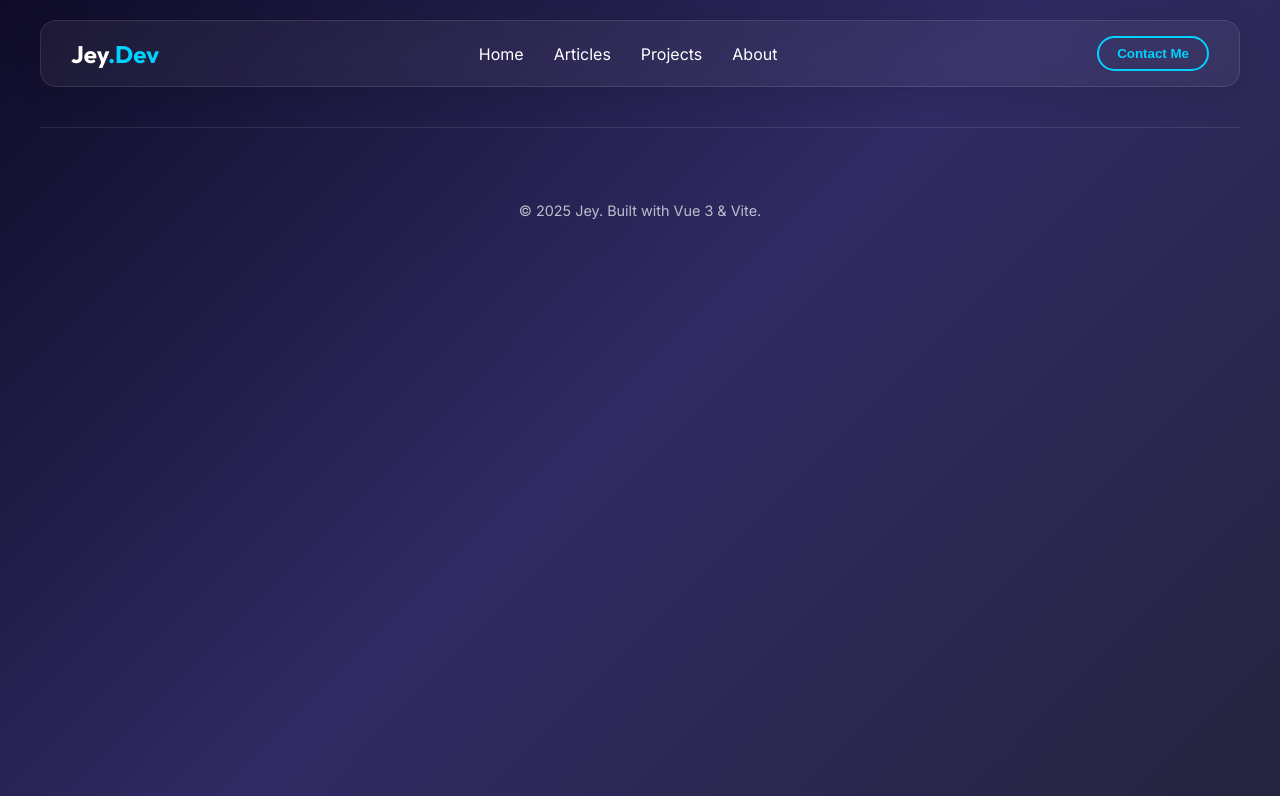
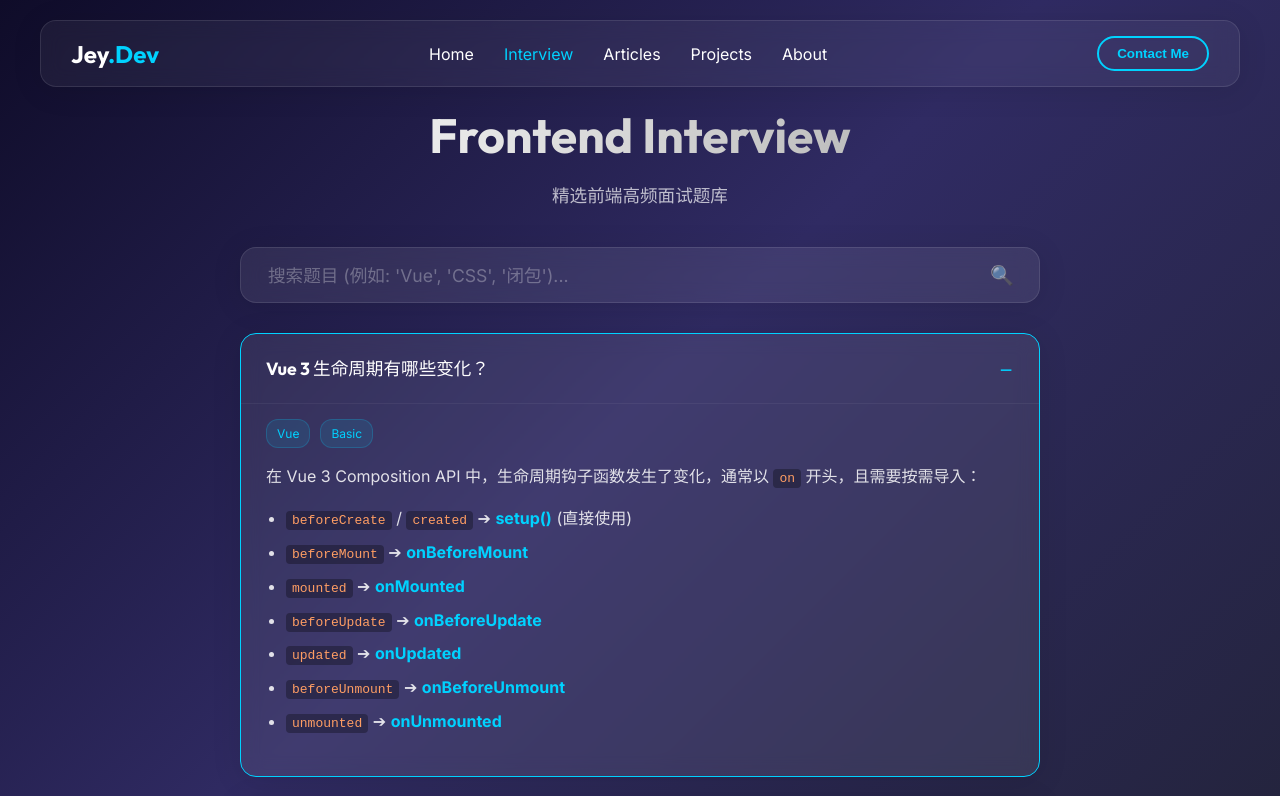
Before and after one commit to wqjack/blog, a Vue app: page /interview in a window 1280 px wide. Shown: the top 796 px of the page. Built offline with nearby package versions, Linux system fonts and the light colour scheme.

Commit message:
feat: add interview module with Q&A

```diff
--- a/src/App.vue
+++ b/src/App.vue
@@ -5,6 +5,7 @@
     </div>
     <nav>
       <router-link to="/">Home</router-link>
+      <router-link to="/interview">Interview</router-link>
       <a href="#">Articles</a>
       <a href="#">Projects</a>
       <a href="#">About</a>
--- a/src/router/index.js
+++ b/src/router/index.js
@@ -1,5 +1,6 @@
 import { createRouter, createWebHistory } from 'vue-router'
 import HomeView from '../views/HomeView.vue'
+import InterviewView from '../views/InterviewView.vue'
 
 const router = createRouter({
     history: createWebHistory(import.meta.env.BASE_URL),
@@ -8,6 +9,11 @@ const router = createRouter({
             path: '/',
             name: 'home',
             component: HomeView
+        },
+        {
+            path: '/interview',
+            name: 'interview',
+            component: InterviewView
         }
     ]
 })
--- /dev/null
+++ b/src/views/InterviewView.vue
@@ -0,0 +1,311 @@
+<template>
+  <div class="interview-container">
+    <div class="header">
+      <h1>Frontend <span class="highlight">Interview</span></h1>
+      <p class="subtitle">精选前端高频面试题库</p>
+    </div>
+
+    <div class="search-bar glass-panel">
+      <input
+        v-model="searchQuery"
+        type="text"
+        placeholder="搜索题目 (例如: 'Vue', 'CSS', '闭包')..."
+      >
+      <span class="search-icon">🔍</span>
+    </div>
+
+    <div class="questions-list">
+      <div
+        v-for="(item, index) in filteredQuestions"
+        :key="index"
+        class="question-card glass-panel"
+        :class="{ 'is-open': item.isOpen }"
+      >
+        <div class="question-header" @click="toggleQuestion(index)">
+          <h3>{{ item.question }}</h3>
+          <span class="toggle-icon">{{ item.isOpen ? '−' : '+' }}</span>
+        </div>
+        <transition name="expand">
+          <div v-if="item.isOpen" class="answer-wrapper">
+            <div class="answer-body">
+              <div class="tags">
+                <span v-for="tag in item.tags" :key="tag" class="tag">{{ tag }}</span>
+              </div>
+              <div class="answer-content" v-html="item.answer"></div>
+            </div>
+          </div>
+        </transition>
+      </div>
+
+      <div v-if="filteredQuestions.length === 0" class="no-results">
+        <p>未找到相关题目</p>
+      </div>
+    </div>
+  </div>
+</template>
+
+<script setup>
+import { ref, computed } from 'vue'
+
+const searchQuery = ref('')
+const questions = ref([
+  {
+    question: 'Vue 3 生命周期有哪些变化？',
+    answer: `<p>在 Vue 3 Composition API 中，生命周期钩子函数发生了变化，通常以 <code>on</code> 开头，且需要按需导入：</p>
+    <ul>
+      <li><code>beforeCreate</code> / <code>created</code> ➔ <strong>setup()</strong> (直接使用)</li>
+      <li><code>beforeMount</code> ➔ <strong>onBeforeMount</strong></li>
+      <li><code>mounted</code> ➔ <strong>onMounted</strong></li>
+      <li><code>beforeUpdate</code> ➔ <strong>onBeforeUpdate</strong></li>
+      <li><code>updated</code> ➔ <strong>onUpdated</strong></li>
+      <li><code>beforeUnmount</code> ➔ <strong>onBeforeUnmount</strong></li>
+      <li><code>unmounted</code> ➔ <strong>onUnmounted</strong></li>
+    </ul>`,
+    tags: ['Vue', 'Basic'],
+    isOpen: true
+  },
+  {
+    question: 'GET 和 POST 请求的区别？',
+    answer: `<p>主要区别如下：</p>
+    <ul>
+      <li><strong>参数位置：</strong> GET 参数拼接在 URL 后；POST 放在 Request Body 中。</li>
+      <li><strong>安全性：</strong> POST 相对比 GET 安全（数据URL不可见），但都不防抓包。</li>
+      <li><strong>长度限制：</strong> GET 受限于浏览器 URL 长度；POST 理论上无限制。</li>
+      <li><strong>缓存：</strong> GET 请求通常会被浏览器主动缓存；POST 不会。</li>
+      <li><strong>幂等性：</strong> GET 是幂等的（多次请求结果一致）；POST 不是。</li>
+    </ul>`,
+    tags: ['Network', 'HTTP'],
+    isOpen: false
+  },
+  {
+    question: 'CSS 实现水平垂直居中的几种方式？',
+    answer: `<p>常见的核心方案：</p>
+    <ol>
+      <li><strong>Flexbox (推荐):</strong> <br><code>display: flex; justify-content: center; align-items: center;</code></li>
+      <li><strong>Grid (极简):</strong> <br><code>display: grid; place-items: center;</code></li>
+      <li><strong>Absolute + Transform:</strong> <br><code>position: absolute; top: 50%; left: 50%; transform: translate(-50%, -50%);</code></li>
+      <li><strong>Line-height (单行文本):</strong> <br><code>height: 100px; line-height: 100px; text-align: center;</code></li>
+    </ol>`,
+    tags: ['CSS', 'Layout'],
+    isOpen: false
+  },
+  {
+    question: '什么是闭包 (Closure)？有哪些应用场景？',
+    answer: `<p><strong>定义：</strong> 闭包是指有权访问另一个函数作用域中变量的函数。简单说就是函数嵌套函数，内部函数引用了外部函数的变量。</p>
+    <p><strong>用途：</strong></p>
+    <ul>
+      <li><strong>数据私有化：</strong> 模拟私有变量，避免全局污染。</li>
+      <li><strong>保持状态：</strong> 如计数器、节流防抖函数。</li>
+    </ul>
+    <p><strong>注意：</strong> 不当使用可能导致内存泄漏（变量无法被垃圾回收）。</p>`,
+    tags: ['JavaScript', 'Core'],
+    isOpen: false
+  },
+  {
+    question: 'Promise 的状态有哪些？解决了什么问题？',
+    answer: `<p><strong>状态：</strong> Promise 有三种状态：<code>Pending</code> (进行中)、<code>Fulfilled</code> (已成功)、<code>Rejected</code> (已失败)。状态一旦改变不可逆。</p>
+    <p><strong>解决的问题：</strong></p>
+    <ul>
+      <li>解决了回调地狱 (Callback Hell)，使代码更扁平可读。</li>
+      <li>提供统一的异步处理机制 (then/catch)。</li>
+    </ul>`,
+    tags: ['JavaScript', 'Async'],
+    isOpen: false
+  },
+  {
+    question: 'Vue 3 中 ref 和 reactive 的区别？',
+    answer: `<p>两者都用于定义响应式数据：</p>
+    <ul>
+      <li><strong>ref:</strong> 主要用于定义基本数据类型 (String, Number)，访问值需要 <code>.value</code>。也能定义对象，内部会自动转为 reactive。</li>
+      <li><strong>reactive:</strong> 用于定义引用数据类型 (Object, Array)，不需要 <code>.value</code>，但解构会丢失响应性（需配合 <code>toRefs</code>）。</li>
+    </ul>
+    <p><strong>最佳实践：</strong> 推荐优先使用 <code>ref</code>，因为更显式且更灵活。</p>`,
+    tags: ['Vue', 'Composition API'],
+    isOpen: false
+  }
+])
+
+// 可以在这里切换所有问题的展开状态
+const toggleQuestion = (index) => {
+  // 查找在 filtered 列表中的 items
+  const item = filteredQuestions.value[index]
+  if (item) {
+    item.isOpen = !item.isOpen
+  }
+}
+
+const filteredQuestions = computed(() => {
+  if (!searchQuery.value) return questions.value
+  const query = searchQuery.value.toLowerCase()
+  return questions.value.filter(q =>
+    q.question.toLowerCase().includes(query) ||
+    q.tags.some(tag => tag.toLowerCase().includes(query))
+  )
+})
+</script>
+
+<style scoped>
+.interview-container {
+  max-width: 800px;
+  margin: 0 auto;
+  padding-bottom: 60px;
+}
+
+.header {
+  text-align: center;
+  margin-bottom: 40px;
+  margin-top: 20px;
+}
+
+.header h1 {
+  font-size: 3rem;
+  margin-bottom: 10px;
+  background: linear-gradient(to right, #fff, #aaa);
+  -webkit-background-clip: text;
+  background-clip: text;
+  -webkit-text-fill-color: transparent;
+}
+
+.subtitle {
+  color: var(--text-muted);
+  font-size: 1.1rem;
+}
+
+.search-bar {
+  display: flex;
+  align-items: center;
+  padding: 15px 25px;
+  margin-bottom: 30px;
+  background: rgba(255, 255, 255, 0.08);
+}
+
+.search-bar input {
+  flex: 1;
+  background: transparent;
+  border: none;
+  color: white;
+  font-size: 1.1rem;
+  font-family: var(--font-main);
+  outline: none;
+}
+
+.search-bar input::placeholder {
+  color: rgba(255, 255, 255, 0.3);
+}
+
+.search-icon {
+  font-size: 1.2rem;
+  opacity: 0.7;
+}
+
+.questions-list {
+  display: flex;
+  flex-direction: column;
+  gap: 20px;
+}
+
+.question-card {
+  overflow: hidden;
+  transition: all 0.3s ease;
+  border: 1px solid rgba(255, 255, 255, 0.05);
+}
+
+.question-card:hover {
+  border-color: rgba(0, 210, 255, 0.3);
+  transform: translateY(-2px);
+}
+
+.question-card.is-open {
+  border-color: var(--accent-color);
+  background: rgba(255, 255, 255, 0.08); /* Slightly lighter */
+}
+
+.question-header {
+  padding: 20px 25px;
+  display: flex;
+  justify-content: space-between;
+  align-items: center;
+  cursor: pointer;
+  user-select: none;
+}
+
+.question-header h3 {
+  font-size: 1.1rem;
+  font-weight: 500;
+  margin: 0;
+  color: var(--text-main);
+}
+
+.toggle-icon {
+  font-size: 1.5rem;
+  color: var(--accent-color);
+  font-weight: 300;
+  margin-left: 15px;
+}
+
+.answer-wrapper {
+  border-top: 1px solid rgba(255, 255, 255, 0.05);
+}
+
+.answer-body {
+  padding: 0 25px 25px 25px;
+  color: rgba(255, 255, 255, 0.85);
+  line-height: 1.6;
+}
+
+.tags {
+  display: flex;
+  gap: 10px;
+  margin: 15px 0;
+  flex-wrap: wrap;
+}
+
+.tag {
+  font-size: 0.75rem;
+  padding: 4px 10px;
+  border-radius: 12px;
+  background: rgba(0, 210, 255, 0.1);
+  color: var(--accent-color);
+  border: 1px solid rgba(0, 210, 255, 0.2);
+}
+
+.answer-content :deep(strong) {
+  color: var(--accent-color);
+}
+
+.answer-content :deep(code) {
+  background: rgba(0, 0, 0, 0.3);
+  padding: 2px 6px;
+  border-radius: 4px;
+  font-family: monospace;
+  color: #ff9e64;
+}
+
+.answer-content :deep(ul), .answer-content :deep(ol) {
+  padding-left: 20px;
+}
+
+.answer-content :deep(li) {
+  margin-bottom: 8px;
+}
+
+.no-results {
+  text-align: center;
+  padding: 40px;
+  color: var(--text-muted);
+}
+
+/* Transitions */
+.expand-enter-active,
+.expand-leave-active {
+  transition: all 0.3s ease;
+  max-height: 500px; /* Approximate max height */
+  opacity: 1;
+}
+
+.expand-enter-from,
+.expand-leave-to {
+  max-height: 0;
+  opacity: 0;
+}
+</style>
```
